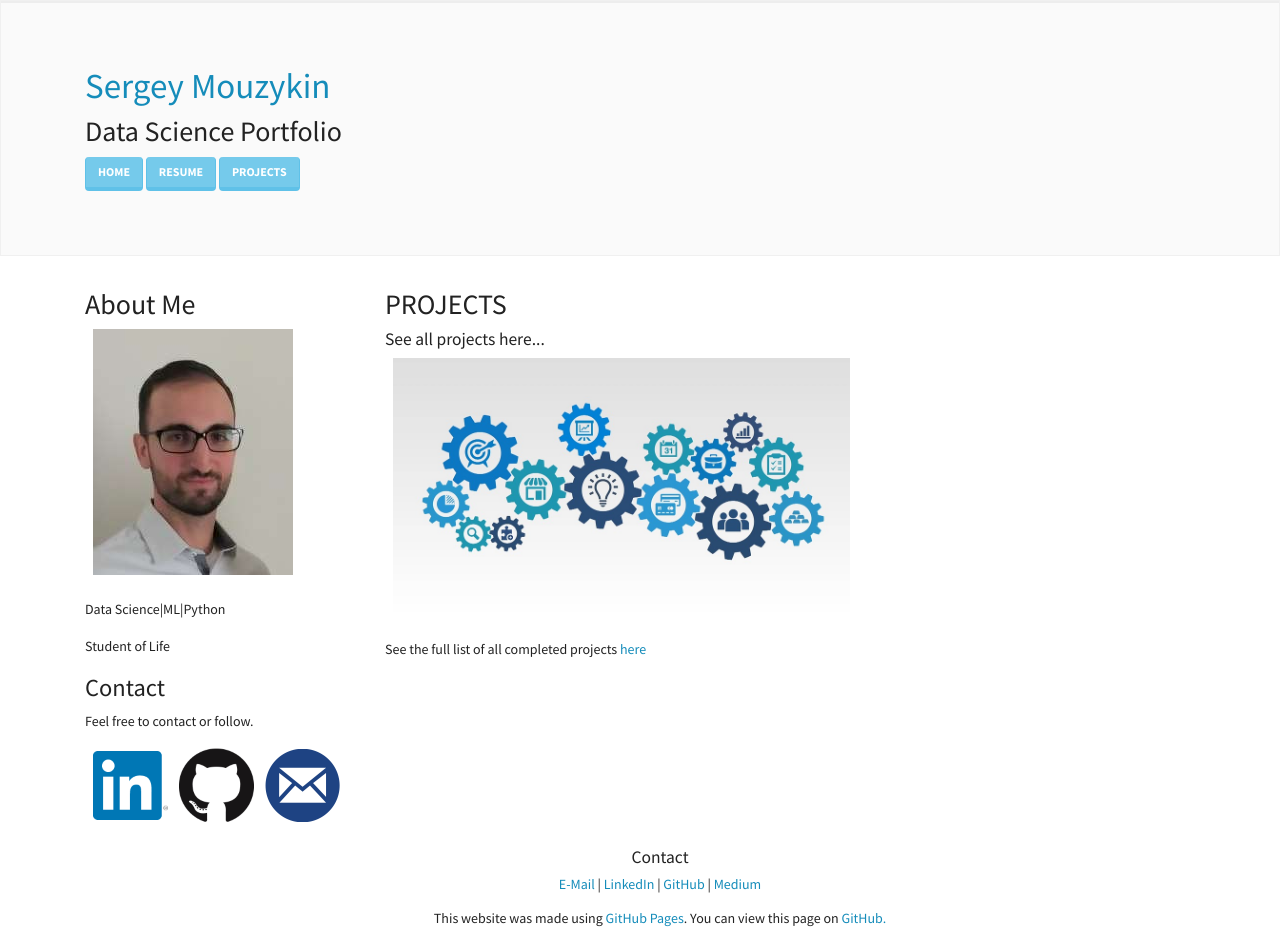
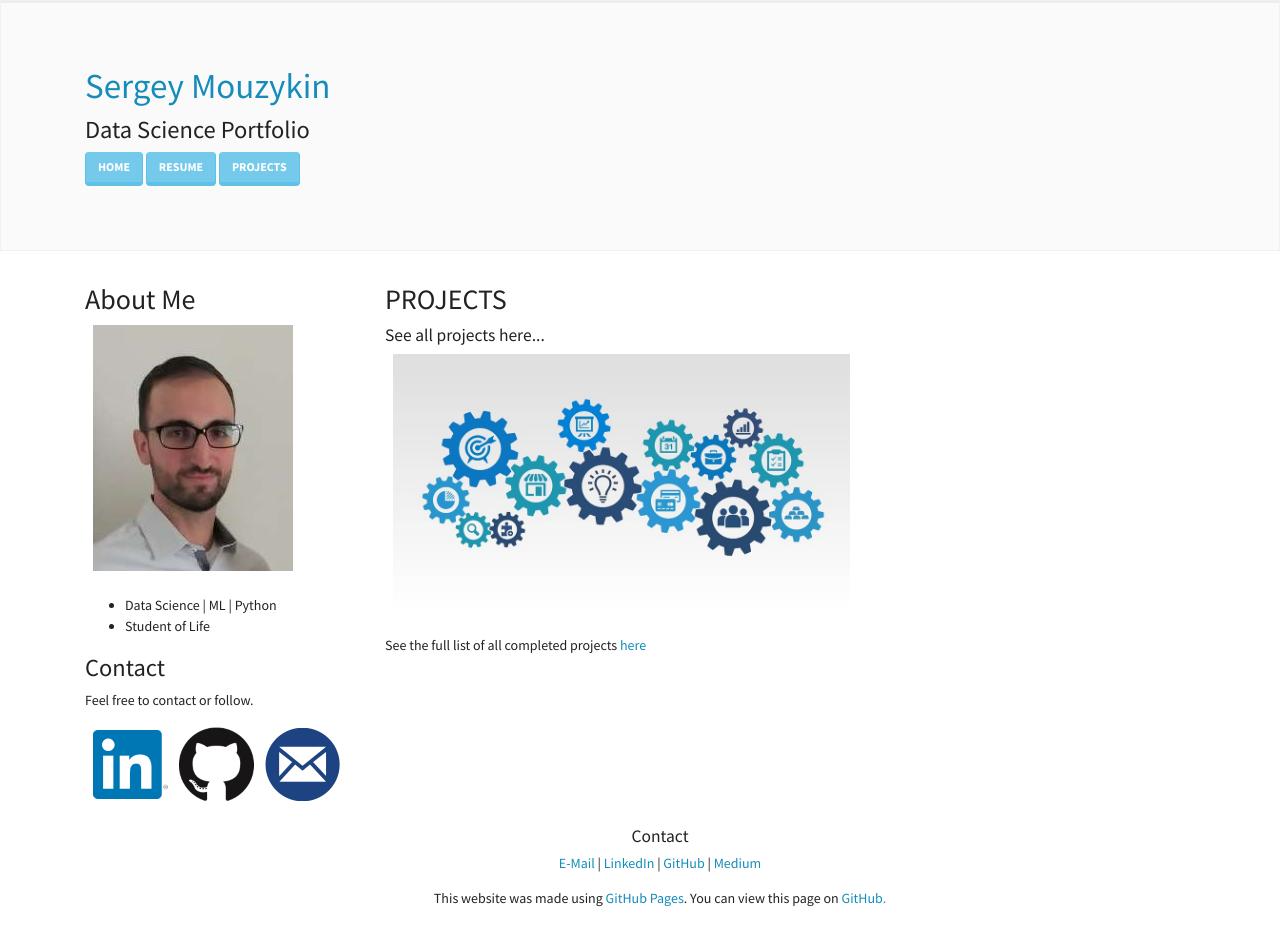
Before and after one commit to sergatron/sergatron.github.io, a Jekyll site: the page built from index.html, in a window 1280 px wide. Built offline with Jekyll 4.4.1, drawn with Linux system fonts in a browser that asks for light colours; nearby versions of some CDN libraries.

Commit message:
Update About me

```diff
--- a/_layouts/default.html
+++ b/_layouts/default.html
@@ -15,7 +15,7 @@
 	<div class="jumbotron jumbotron-fluid">
 	  <div class="container">
 		<h1><a href="/">{{ page.title }}</a></h1>
-		<h2>Data Science Portfolio</h2>
+		<h3>Data Science Portfolio</h3>
 		<a href="https://sergatron.github.io/" class="btn btn-info" role="button">Home</a>
 		<a href="https://github.com/sergatron/Portfolio/blob/master/Sergey_Mouzykin_Resume.pdf" class="btn btn-info" role="button">Resume</a>
 		<a href="/Projects" class="btn btn-info" role="button">Projects</a>
@@ -28,8 +28,10 @@
 					<!--Photo and About Me Column-->
 					<h2>About Me</h2>
 					<div class="img"><img src="assets/me_200.jpg" alt="my_face" class="img-fluid mb-4 ml-2"></div>
-					<p>Data Science|ML|Python</p>
-					<p>Student of Life</p>
+					<ul>
+						<li>Data Science | ML | Python</li>
+						<li>Student of Life</li>
+					</ul>
 
 				  <h3>Contact</h3>
 				  <p>Feel free to contact or follow.</p>
```
